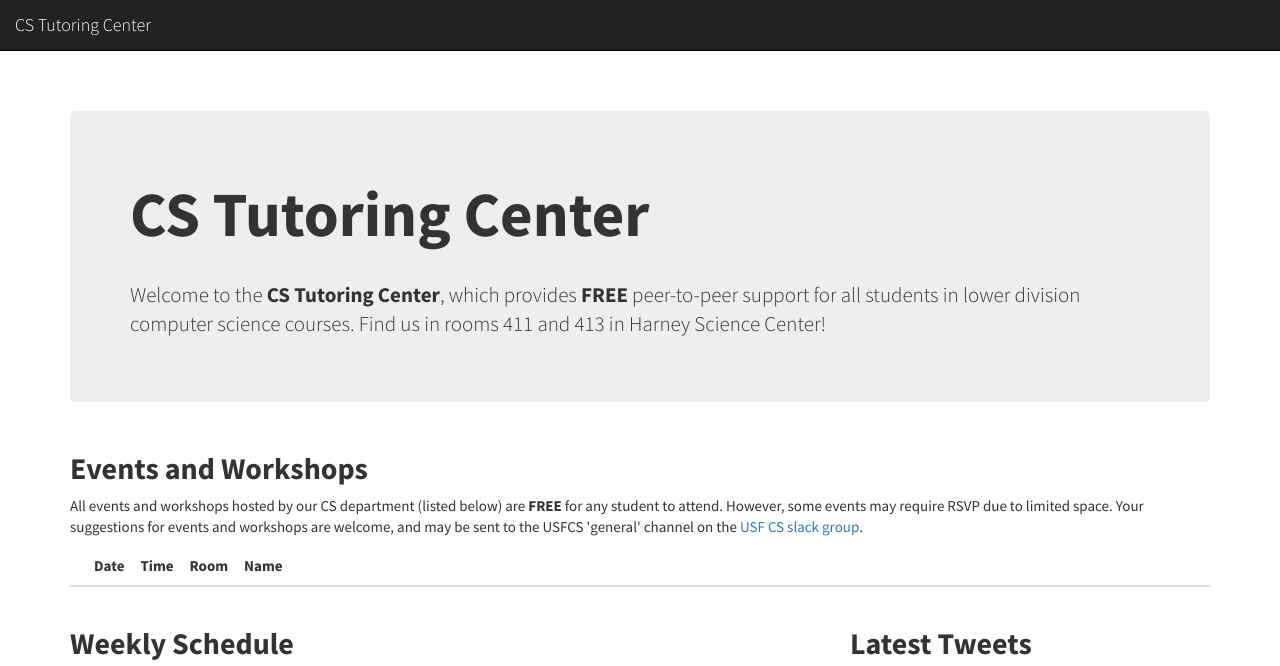
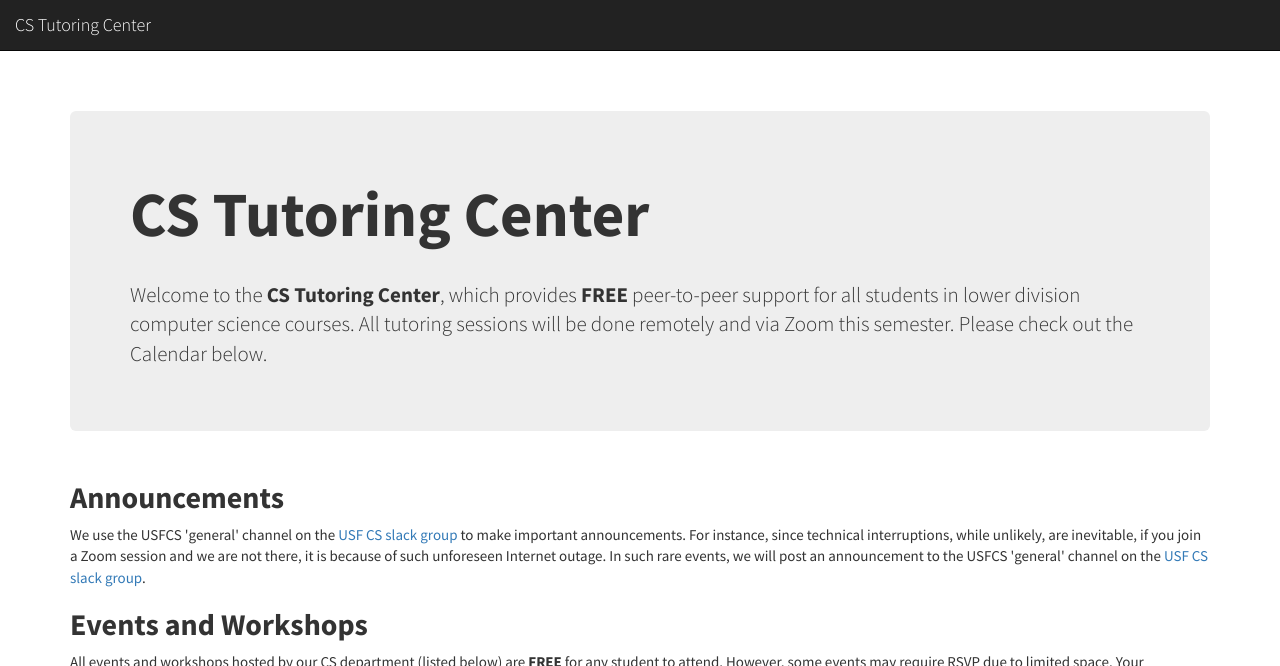
Before and after one commit to CSTutors/CSTutors.github.io, a Jekyll site: the page built from index.html, in a window 1280 px wide and 900 px high, cut to the strip 0-666 px from the top of the window. Built offline with Jekyll 4.4.1, drawn with Linux system fonts in a browser that asks for light colours; nearby versions of some CDN libraries; comment, search, counter and statistics services are not loaded.

Commit message:
Updates to home page for 2020 school year

```diff
--- a/index.html
+++ b/index.html
@@ -9,7 +9,9 @@
         <div class="jumbotron">
             <h1>CS Tutoring Center</h1>
             <br/>
-            <p class="lead">Welcome to the <strong>CS Tutoring Center</strong>, which provides <strong>FREE</strong> peer-to-peer support for all students in lower division computer science courses. Find us in rooms 411 and 413 in Harney Science Center!</p>
+            <!-- <p class="lead">Welcome to the <strong>CS Tutoring Center</strong>, which provides <strong>FREE</strong> peer-to-peer support for all students in lower division computer science courses. Find us in rooms 411 and 413 in Harney Science Center!</p> -->
+            <!-- Welcome to the CS Tutoring Center, which provides FREE peer-to-peer support for all students in lower division computer science courses. All tutoring sessions will be done remotely and via Zoom this semester. Please check out the Calendar below. -->
+            <p class="lead">Welcome to the <strong>CS Tutoring Center</strong>, which provides <strong>FREE</strong> peer-to-peer support for all students in lower division computer science courses. All tutoring sessions will be done remotely and via Zoom this semester. Please check out the Calendar below.</p>
 
         	<!--<p><a href="https://docs.google.com/a/dons.usfca.edu/forms/d/1BwuIzjsLFqnU6_7HfOuR_7OO7UNmVjHeBbHR3gd4kbk/viewform" class="btn btn-primary btn-lg"><strong><span class="glyphicon glyphicon-pencil"></span> Sign In Now!</strong></a></p>//-->
         </div>
@@ -25,6 +27,16 @@
         <div class="lead alert alert-info text-center"><a href="{{ site.url }}/raffle.html">Win an Apple TV, just by signing in! Click here for the details about the <strong>CS Night Raffle</strong>.</a></div>
 
         <div class="lead alert alert-success text-center"><a href="http://tutoringcenter.cs.usfca.edu/gamejam/">Compete in the <strong>CS Night Game Jam</strong>! Click here for details and registration.</a></div>//-->
+
+        <h2>
+          Announcements
+        </h2>
+
+        <p>
+          We use the USFCS 'general' channel on the <a href="https://usfcs.slack.com/">USF CS slack group</a> to make important announcements. For instance, since technical interruptions, while unlikely, are inevitable, if you join a Zoom session and we are not there, it is because of such unforeseen Internet outage. In such rare events, we will post an announcement to the USFCS 'general' channel on the <a href="https://usfcs.slack.com/">USF CS slack group</a>.
+        </p>
+
+
 
         <h2>Events and Workshops</h2>
 
```
